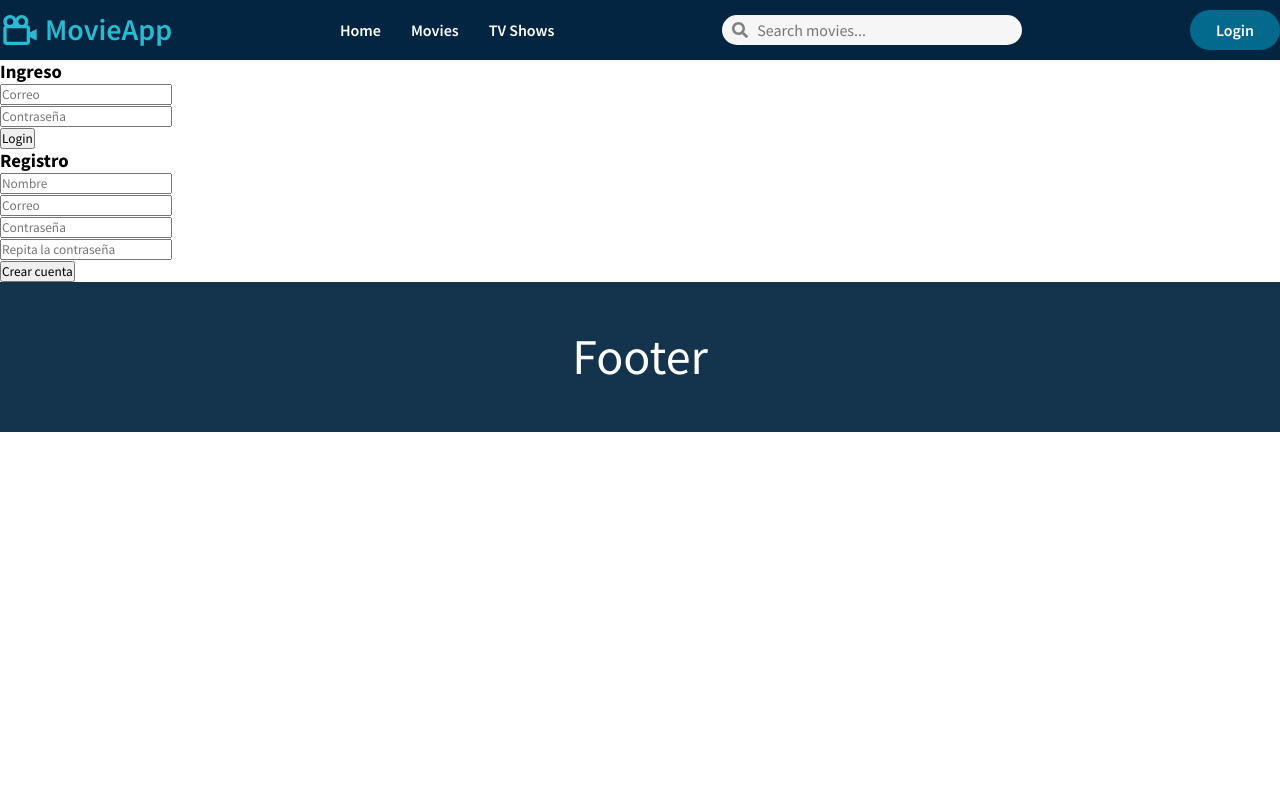
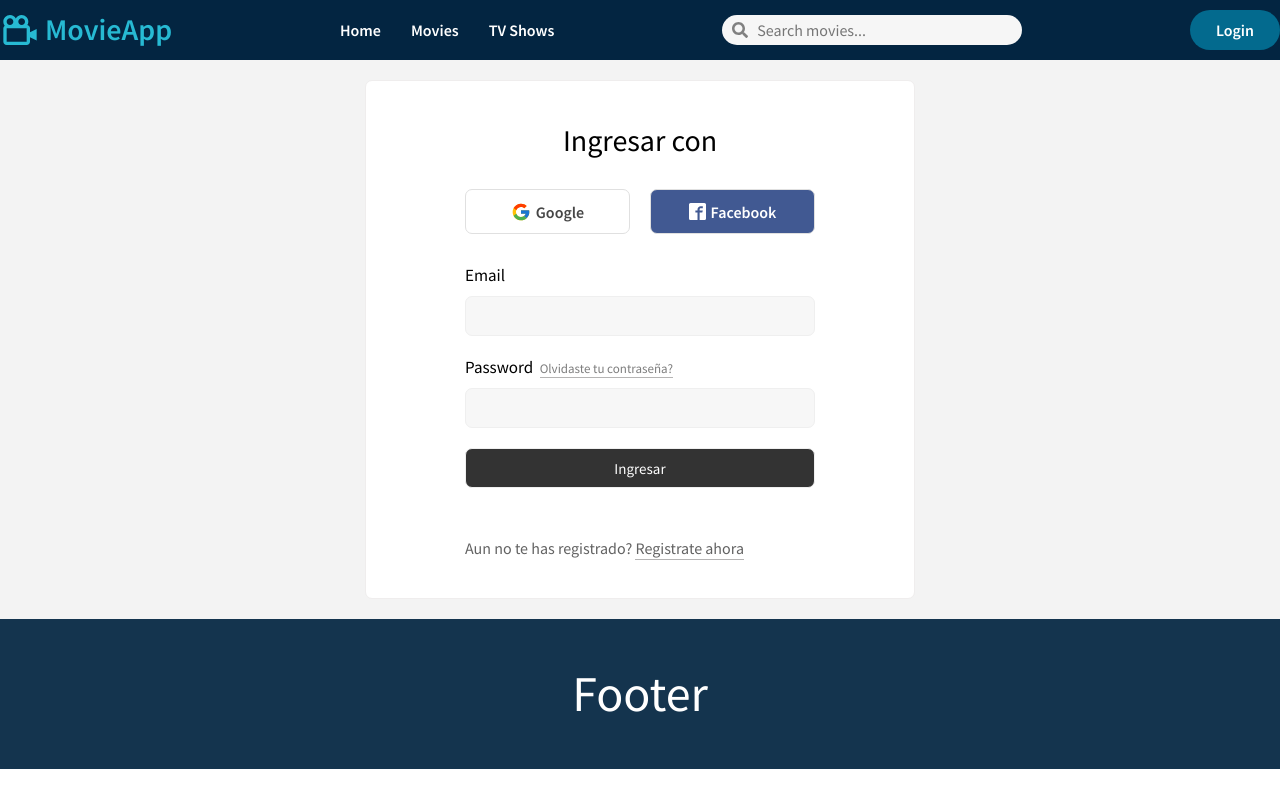
Before and after one commit to Mateober/movie-app, a React (Vite) app: page /login in a window 1280 px wide. Built offline with nearby package versions, Linux system fonts and the light colour scheme.

Commit message:
Terminando loginPage

```diff
--- a/src/pages/LoginPage.jsx
+++ b/src/pages/LoginPage.jsx
@@ -1,42 +1,73 @@
+import { useState } from 'react';
+import '../sass/loginPage.scss';
+import { FcGoogle } from 'react-icons/fc';
+import { ImFacebook2 } from 'react-icons/im';
+
 export const LoginPage = () => {
+    const [registerVisible, setRegisterVisible] = useState(false);
+
     return (
-        <div className="containerLoginPage">
-            <div className="containerLoginPage2">
-                <div className="containerLoginPage__login">
-                    <h3>Ingreso</h3>
+        <div className="LoginPage">
+            <div className="LoginPage2">
+                <div className={`container__login ${registerVisible ? 'hidden' : ''}`}>
+                    <h3>Ingresar con</h3>
+                    <div className="buttonsContainer">
+                        <div className="btnLogin buttonsContainer__google">
+                            <FcGoogle />
+                            Google
+                        </div>
+                        <div className="btnLogin buttonsContainer__facebook">
+                            <ImFacebook2 />
+                            Facebook
+                        </div>
+                    </div>
                     <form>
-                        <div>
-                            <input type="email" placeholder="Correo" name="loginEmail" />
+                        <div className="inputLoginPage">
+                            <p>Email</p>
+                            <input type="email" name="loginEmail" />
                         </div>
-                        <div>
-                            <input type="password" placeholder="Contraseña" name="loginPassword" />
+                        <div className="inputLoginPage">
+                            <p>
+                                Password <span>Olvidaste tu contraseña?</span>{' '}
+                            </p>
+                            <input type="password" name="loginPassword" />
                         </div>
-                        <div>
-                            <input type="submit" className="btnSubmit" value="Login" />
+                        <div className="inputLoginPage">
+                            <input type="submit" className="btnSubmit" value="Ingresar" />
                         </div>
+                        <p className="inputLoginPage__register" onClick={() => setRegisterVisible(!registerVisible)}>
+                            Aun no te has registrado? <span>Registrate ahora</span>{' '}
+                        </p>
                     </form>
                 </div>
 
-                <div className="containerLoginPage__register">
+                <div className={`container__login ${registerVisible ? '' : 'hidden'}`}>
                     <h3>Registro</h3>
                     <form>
-                        <div>
-                            <input type="text" placeholder="Nombre" name="registerName" />
+                        <div className="inputLoginPage">
+                            <p>Nombre</p>
+                            <input type="text" name="registerName" />
                         </div>
-                        <div>
-                            <input type="email" placeholder="Correo" name="registerEmail" />
+                        <div className="inputLoginPage">
+                            <p>Email</p>
+                            <input type="email" name="registerEmail" />
                         </div>
-                        <div>
-                            <input type="password" placeholder="Contraseña" name="registerPassword" />
+                        <div className="inputLoginPage">
+                            <p>Contraseña</p>
+                            <input type="password" name="registerPassword" />
                         </div>
 
-                        <div>
-                            <input type="password" placeholder="Repita la contraseña" name="registerPassword2" />
+                        <div className="inputLoginPage">
+                            <p>Repita la contraseña</p>
+                            <input type="password"  name="registerPassword2" />
                         </div>
 
-                        <div>
+                        <div className="inputLoginPage">
                             <input type="submit" className="btnSubmit" value="Crear cuenta" />
                         </div>
+                        <p className="inputLoginPage__register" onClick={() => setRegisterVisible(!registerVisible)}>
+                            Ya estas registrado? <span>Ingresa ahora</span>
+                        </p>
                     </form>
                 </div>
             </div>
--- a/src/sass/loginPage.scss
+++ b/src/sass/loginPage.scss
@@ -0,0 +1,106 @@
+.LoginPage {
+    padding: 20px 20px;
+    background-color: #f3f3f3;
+    cursor: default;
+}
+.LoginPage2 {
+    max-width: 550px;
+    margin: 0 auto;
+    padding: 40px;
+    display: flex;
+    flex-direction: column;
+    background-color: #fff;
+    border: 1px solid #efeded;
+    border-radius: 7px;
+}
+
+.container__login {
+    margin: 0 auto;
+    h3 {
+        text-align: center;
+        font-weight: 400;
+        font-size: 30px;
+    }
+}
+
+.buttonsContainer {
+    display: flex;
+    justify-content: space-between;
+    height: 45px;
+    margin: 30px 0;
+    cursor: pointer;
+    .btnLogin {
+        width: 165px;
+        border-radius: 7px;
+        border: 1px solid #e0e0e0;
+        display: flex;
+        justify-content: center;
+        align-items: center;
+        font-size: 16px;
+        font-weight: 600;
+    }
+    &__google {
+        background-color: white;
+        color: rgb(70, 70, 70);
+        svg {
+            font-size: 20px;
+            margin-right: 5px;
+        }
+    }
+    &__facebook {
+        background-color: #415992;
+        color: white;
+        svg {
+            font-size: 17px;
+            margin-right: 5px;
+        }
+    }
+}
+
+.inputLoginPage {
+    p {
+        font-size: 17px;
+        font-weight: 400;
+        margin-bottom: 10px;
+        cursor: default;
+        span {
+            font-size: 13px;
+            color: #7d7d7d;
+            border-bottom: 1px solid #b5b4b4;
+            cursor: pointer;
+            margin-left: 3px;
+        }
+    }
+    input {
+        border-radius: 7px;
+        border: 1px solid #efefef;
+        background-color: #f7f7f7;
+        height: 40px;
+        width: 350px;
+        margin-bottom: 20px;
+        outline: none;
+        padding: 0 10px;
+        font-size: 15px;
+
+        &:focus {
+            border: 1px solid #cacaca;
+        }
+    }
+
+    .btnSubmit {
+        background-color: #333333;
+        color: white;
+        height: 40px;
+        cursor: pointer;
+        margin-bottom: 50px;
+    }
+    &__register {
+        font-size: 16px;
+        color: #626262;
+        cursor: pointer;
+        span {
+            border-bottom: 1px solid #b5b4b4;
+            padding-bottom: 1px;
+        }
+    }
+}
```
